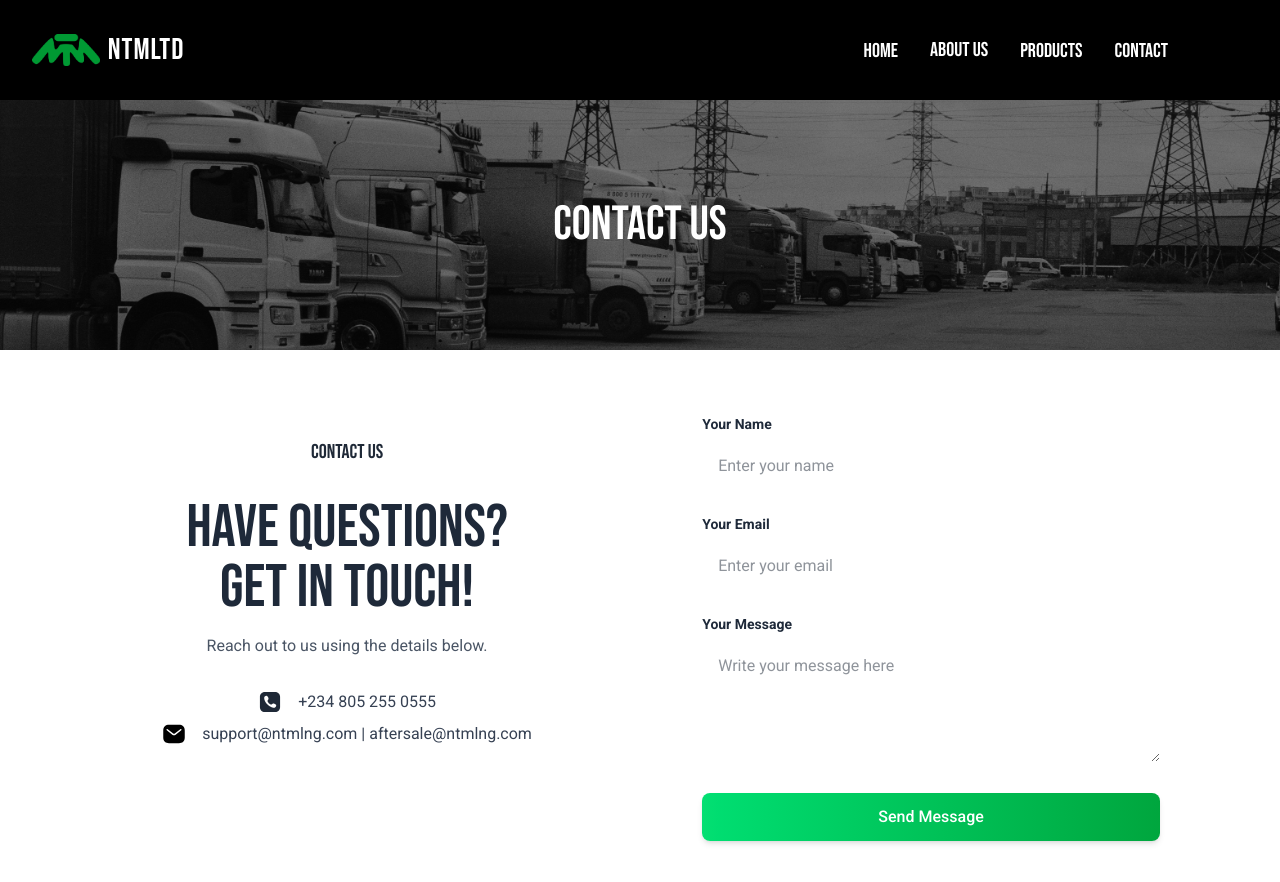
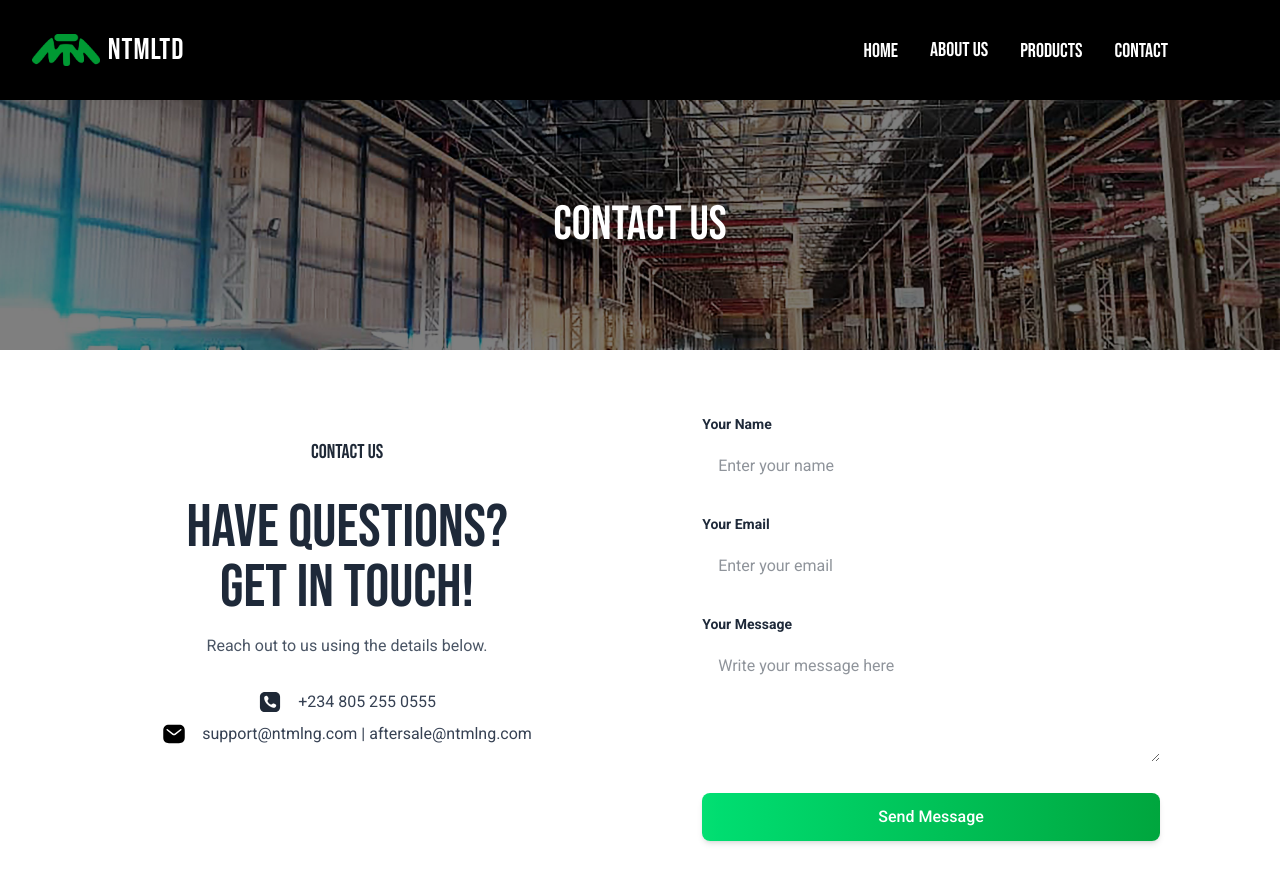
Before and after one commit to augustine-ugwu/ntml, a Next.js app: page /contact in a window 1280 px wide. Shown: the top 882 px of the page. Built offline with nearby package versions, Linux system fonts and the light colour scheme.

Commit message:
Quick fix

```diff
--- a/src/app/contact/page.js
+++ b/src/app/contact/page.js
@@ -10,7 +10,7 @@ export default function ContactPage() {
       <Navbar />
 
       {/* HeroSection */}
-      <HeroSection title="Contact Us" backgroundImage="/0002.jpg" />
+      <HeroSection title="Contact Us" backgroundImage="/1102.jpg" />
 
       {/* Content */}
       <div className="min-h-screen bg-white py-6">
```
